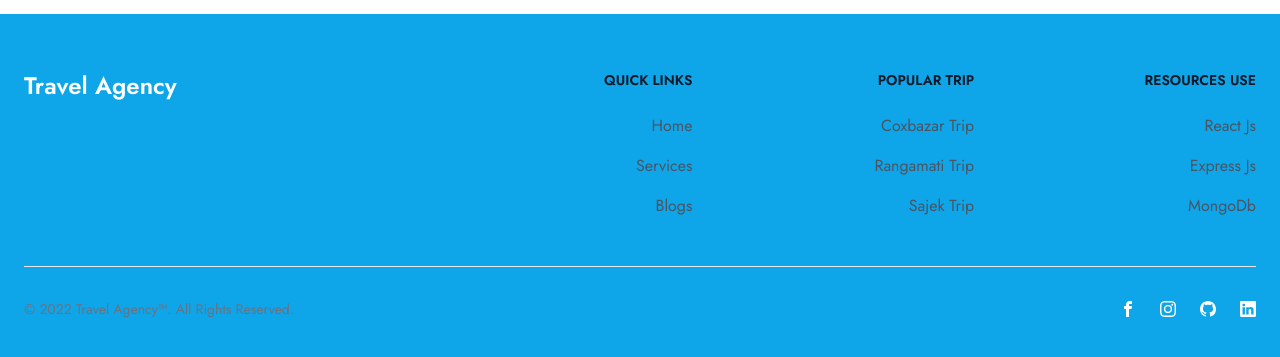
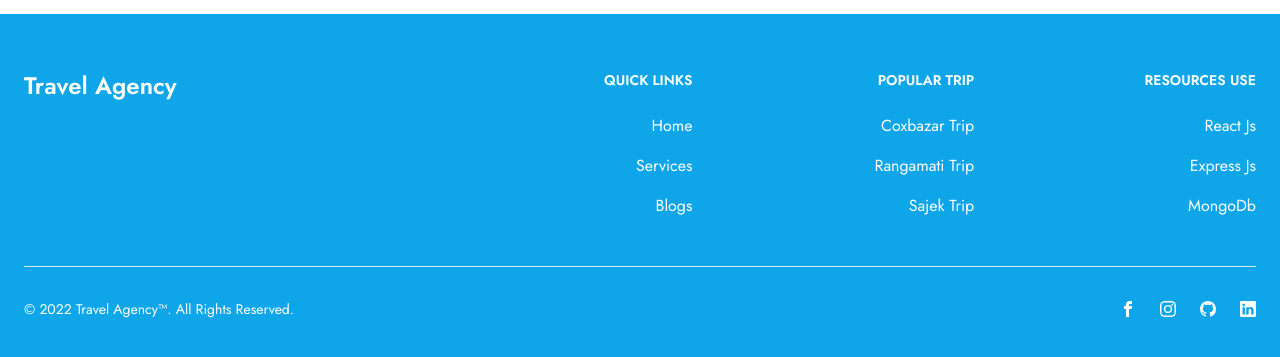
Before and after one commit to mukutdev/urban-travel-client, a React (Create React App) app: page / in a window 1280 px wide. Shown: the part 1228-1585 px from the top of the page. Built offline with nearby package versions, Linux system fonts and the light colour scheme; no server answers.

Commit message:
footer-fixed

```diff
--- a/src/Shared/Footer/Footer.js
+++ b/src/Shared/Footer/Footer.js
@@ -16,8 +16,8 @@ const Footer = () => {
         </div>
         <div className="grid grid-cols-2 gap-8 sm:gap-6 sm:grid-cols-3 md:w-2/3 md:justify-end">
             <div className='md:text-right'>
-                <h2 className="mb-6 text-sm font-semibold text-gray-900 uppercase dark:text-white">Quick Links</h2>
-                <ul className="text-gray-600 dark:text-gray-400">
+                <h2 className="mb-6 text-sm font-semibold  uppercase dark:text-white">Quick Links</h2>
+                <ul className=" dark:text-gray-400">
                     <li className="mb-4">
                         <Link to={'/'} className="hover:underline">Home</Link>
                     </li>
@@ -30,8 +30,8 @@ const Footer = () => {
                 </ul>
             </div>
             <div className='md:text-right'>
-                <h2 className="mb-6 text-sm font-semibold text-gray-900 uppercase dark:text-white">Popular Trip</h2>
-                <ul className="text-gray-600 dark:text-gray-400">
+                <h2 className="mb-6 text-sm font-semibold  uppercase dark:text-white">Popular Trip</h2>
+                <ul className=" dark:text-gray-400">
                     <li className="mb-4">
                         <a href="https://github.com/themesberg/flowbite" className="hover:underline ">Coxbazar Trip</a>
                     </li>
@@ -44,8 +44,8 @@ const Footer = () => {
                 </ul>
             </div>
             <div className='md:text-right'>
-                <h2 className="mb-6 text-sm font-semibold text-gray-900 uppercase dark:text-white">Resources Use</h2>
-                <ul className="text-gray-600 dark:text-gray-400">
+                <h2 className="mb-6 text-sm font-semibold  uppercase dark:text-white">Resources Use</h2>
+                <ul className=" dark:text-gray-400">
                     <li className="mb-4">
                         <a href="https://reactjs.org/" className="hover:underline"> React Js</a>
                     </li>
@@ -59,25 +59,25 @@ const Footer = () => {
             </div>
         </div>
     </div>
-    <hr className="my-6 border-gray-200 sm:mx-auto dark:border-gray-700 lg:my-8" />
+    <hr className="my-6 border-gray-200 sm:mx-auto  lg:my-8" />
     <div className="sm:flex sm:items-center sm:justify-between">
-        <span className="text-sm text-gray-500 sm:text-center dark:text-gray-400">© 2022 <a href="https://flowbite.com/" className="hover:underline">Travel Agency™</a>. All Rights Reserved.
+        <span className="text-sm  sm:text-center ">© 2022 <a href="https://flowbite.com/" className="hover:underline">Travel Agency™</a>. All Rights Reserved.
         </span>
         <div className="flex mt-4 space-x-6 sm:justify-center sm:mt-0">
 
-            <a href="/" className=" hover:text-gray-900 dark:hover:text-white">
+            <a href="/" className="">
                 <ImFacebook />
                 <span className="sr-only">Facebook</span>
             </a>
-            <a href="/" className=" hover:text-gray-900 dark:hover:text-white">
+            <a href="/" className="">
                 <BsInstagram />
                 <span className="sr-only">Instagram</span>
             </a>
-            <a href="/" className=" hover:text-gray-900 dark:hover:text-white">
+            <a href="/" className="">
                 <BsGithub/>
                 <span className="sr-only">GitHub</span>
             </a>
-            <a href="/" className=" hover:text-gray-900 dark:hover:text-white">
+            <a href="/" className=" ">
                 <BsLinkedin/>
                 <span className="sr-only">LinkedIn</span>
             </a>
```
